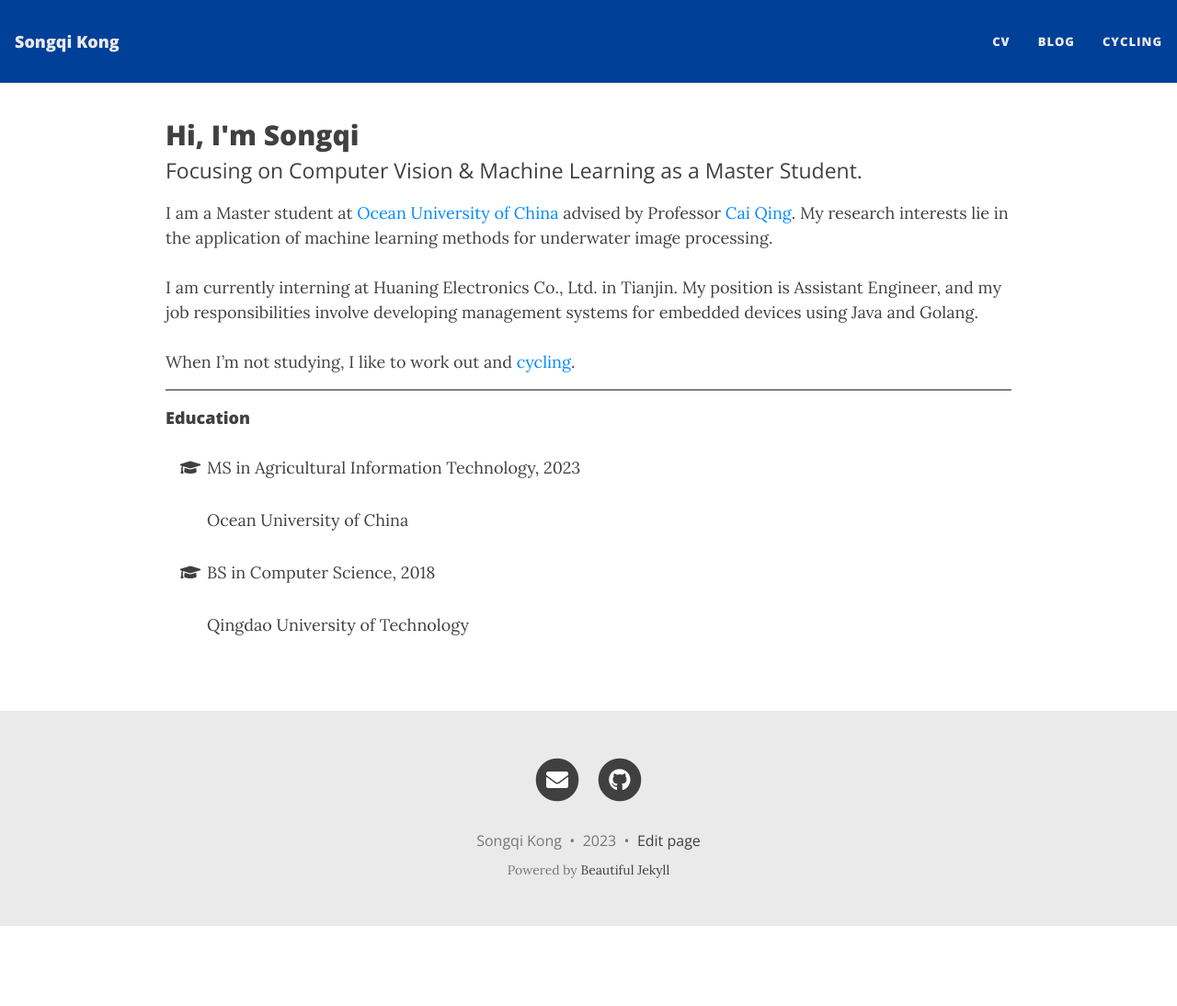
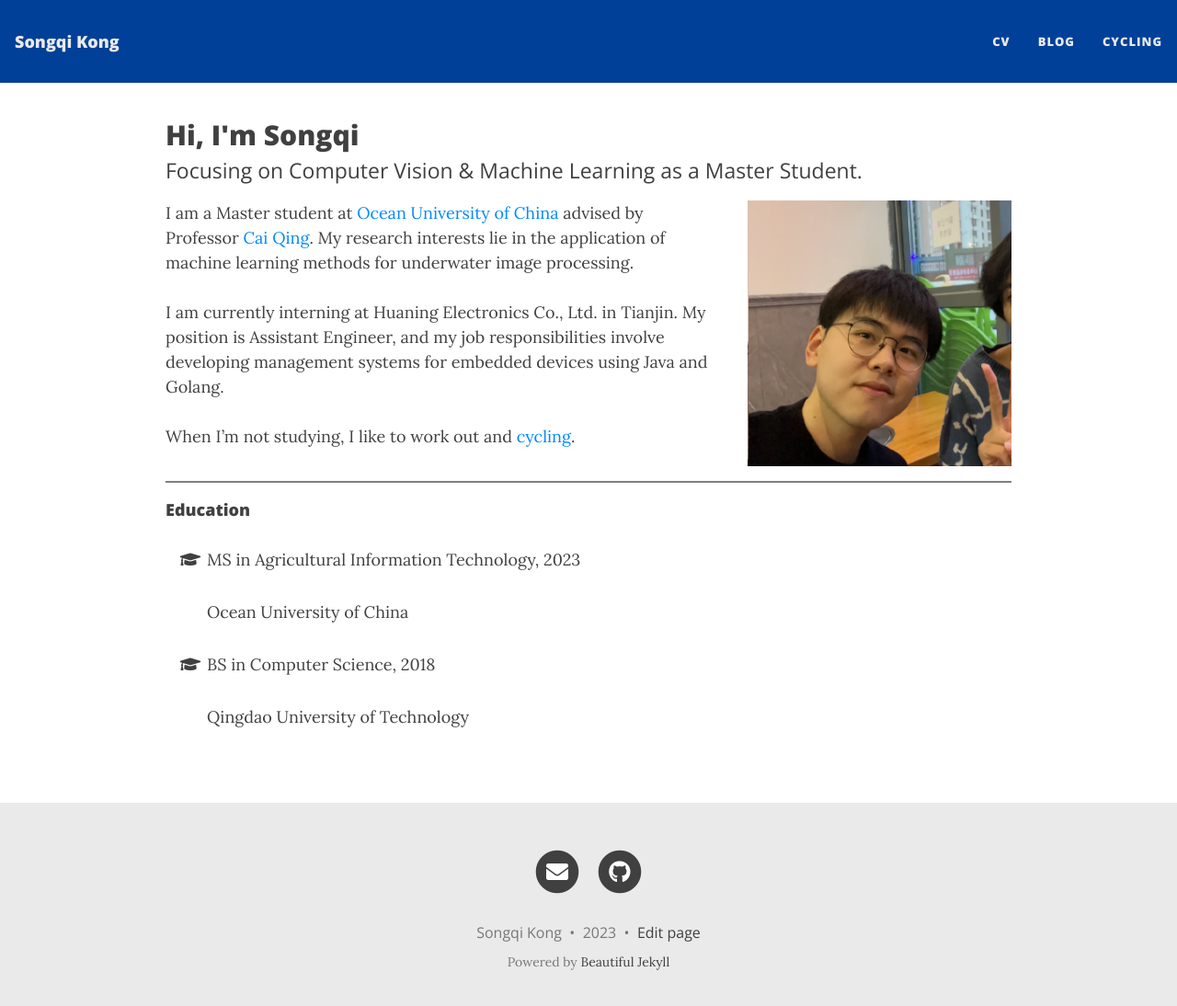
Before and after one commit to songqikong/songqikong.github.io, a Jekyll site: the page built from index.html, in a window 1280 px wide and 1107 px high. Shown: the top 1094 px of the window at 92% size. Built offline with Jekyll 4.4.1, drawn with Linux system fonts in a browser that asks for light colours; nearby versions of some CDN libraries; the list of posts is cut into pages by our own code.

Commit message:
Update index.html

```diff
--- a/index.html
+++ b/index.html
@@ -5,12 +5,22 @@ subtitle: Focusing on Computer Vision & Machine Learning as a Master Student.
 use-site-title: true
 ---
 
-I am a Master student at <a href="http://eweb.ouc.edu.cn/">Ocean University of China</a> advised by Professor <a
-	href="https://tocaiqing.github.io/">Cai Qing</a>. My research interests lie in the application of machine learning
-methods for underwater image processing. <br><br>
-I am currently interning at Huaning Electronics Co., Ltd. in Tianjin. My position is Assistant Engineer, and my job responsibilities involve developing management systems for embedded devices using Java and Golang.<br><br>
+<div class="row">
+  <div class="col-8">
+    I am a Master student at <a href="http://eweb.ouc.edu.cn/">Ocean University of China</a> advised by Professor <a
+      href="https://tocaiqing.github.io/">Cai Qing</a>. My research interests lie in the application of machine learning
+    methods for underwater image processing. <br><br>
+    I am currently interning at Huaning Electronics Co., Ltd. in Tianjin. My position is Assistant Engineer, and my job
+    responsibilities involve developing management systems for embedded devices using Java and Golang.<br><br>
 
-When I’m not studying, I like to work out and <a href="https://songqikong.github.io/cycling">cycling</a>.<br>
+    When I’m not studying, I like to work out and <a href="https://songqikong.github.io/cycling">cycling</a>.<br>
+  </div>
+  <div class="col-4">
+    <img decoding="async" src="/assets/img/avater.png" class="img-rounded">
+  </div>
+
+</div>
+
 
 
 <hr style="height:2px;border-width:0;color:gray;background-color:gray">
```
